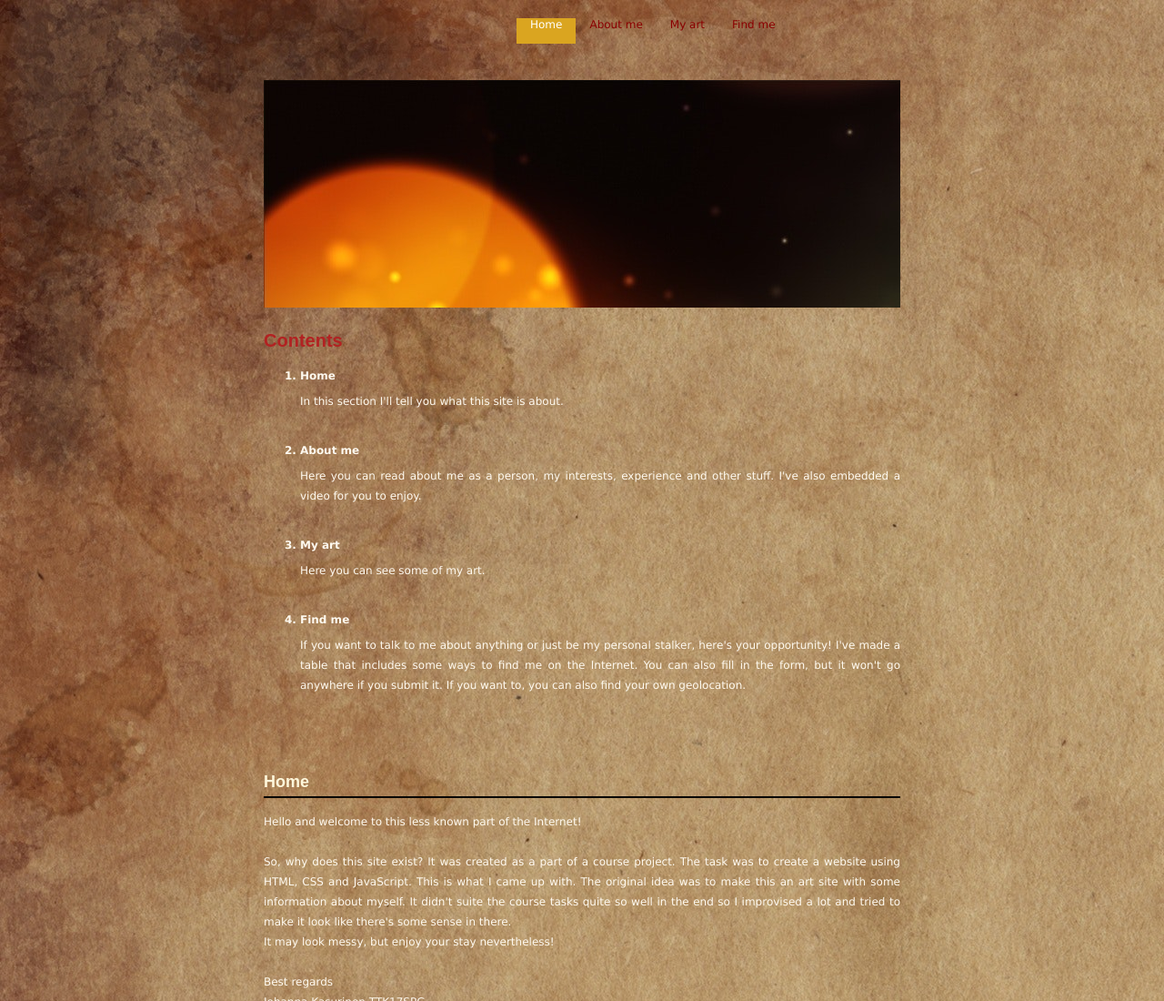
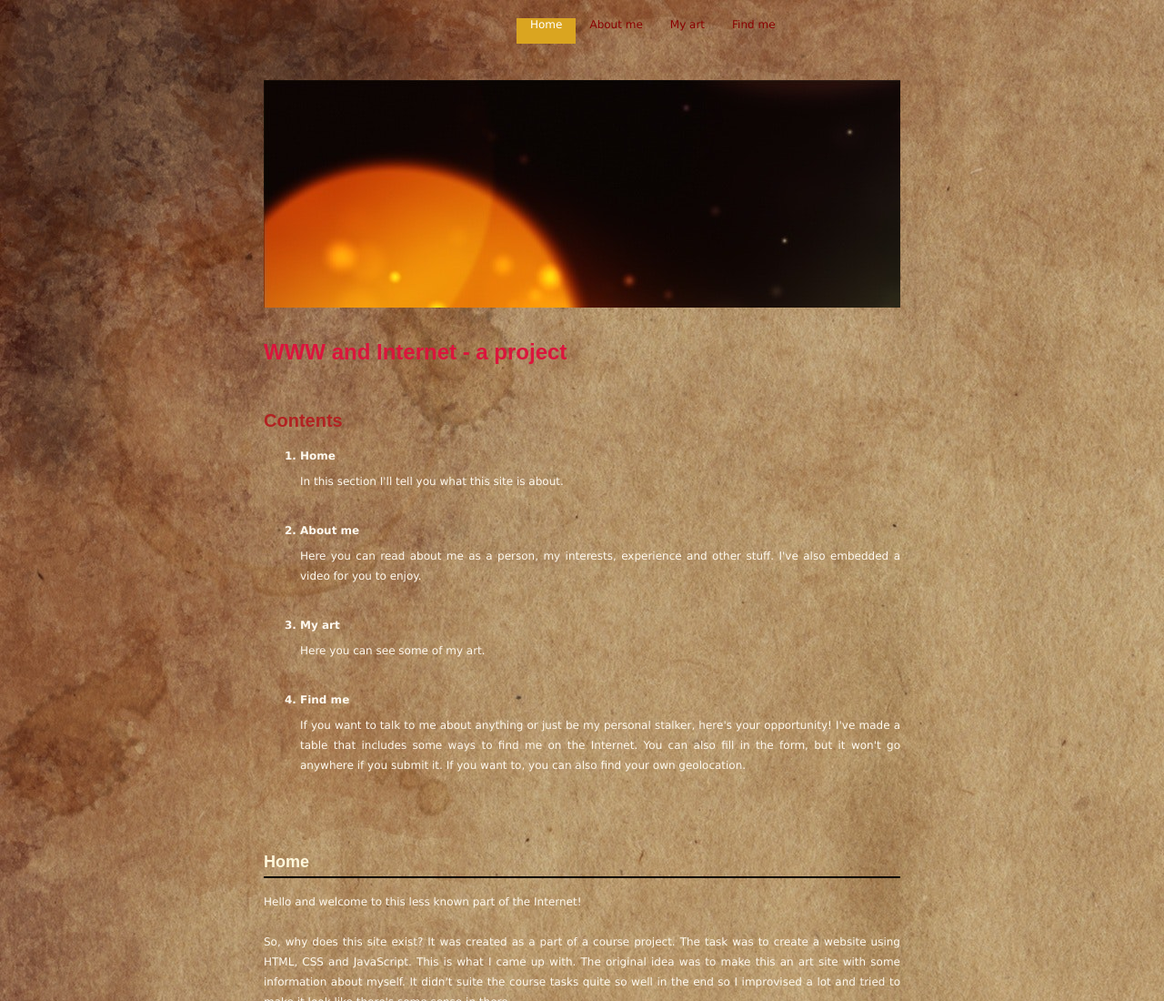
Before and after one commit to Silagul/Graphical-portfolio, a plain HTML site: page index.html in a window 1280 px wide. Shown: the top 1100 px of the page at 91% size. Drawn offline with Linux system fonts and the light colour scheme.

Commit message:
Update index.html

```diff
--- a/index.html
+++ b/index.html
@@ -2,7 +2,7 @@
 <meta http-equiv="Content-Type" content="text/html; charset=utf-8" />
 <html>
 <head>
-  <title>My graphical portfolio</title>
+  <title>WWW and Internet</title>
   <link href="CSS/style.css" rel="stylesheet" type="text/css">
 
   <!-- JavaScript -->
@@ -66,6 +66,9 @@ function drop(ev) {
       </div>
     <div id="content">
     <div id="mainpage">
+      <br>
+      <h1>WWW and Internet - a project</h1>
+      <br>
 
       <h3>Contents</h3>
       <ol>
```
